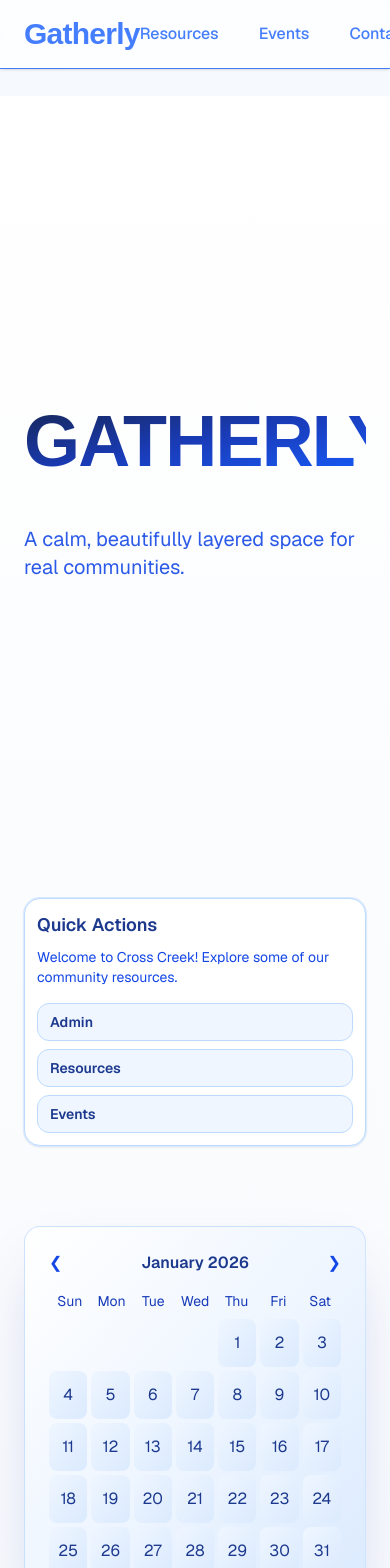
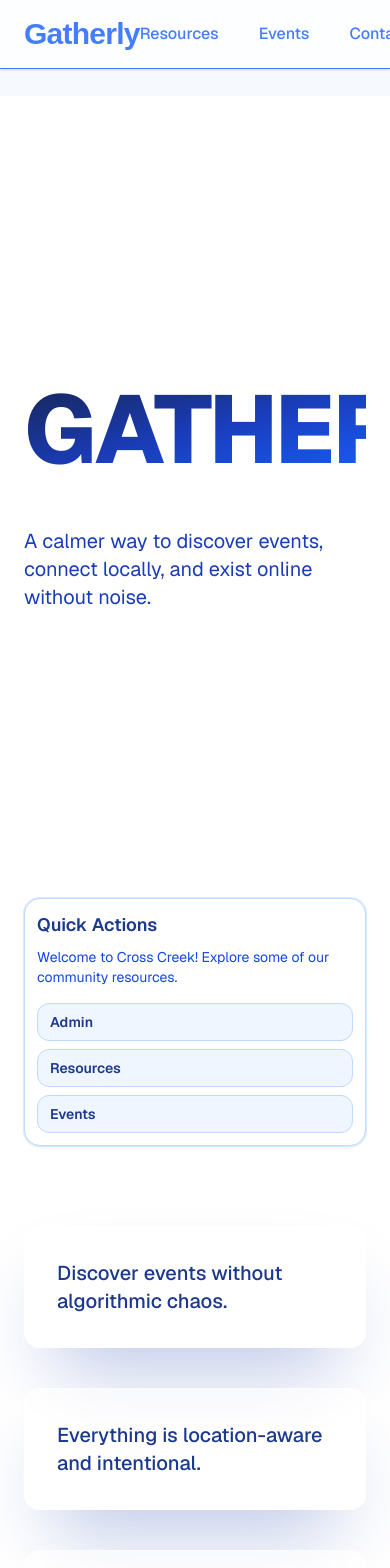
Before and after one commit to TSA-Group/tsa_group_starter, a Next.js app: page / in a window 390 px wide. Shown: the top 1568 px of the page. Built offline with nearby package versions, Linux system fonts and the light colour scheme.

Commit message:
Update page.tsx

```diff
--- a/app/page.tsx
+++ b/app/page.tsx
@@ -1,25 +1,24 @@
 "use client";
 
-import React, { useState, useEffect, useRef } from "react";
+import React, { useEffect, useState, useRef } from "react";
 import {
   motion,
   Variants,
-  AnimatePresence,
   useScroll,
   useTransform,
 } from "framer-motion";
 import Link from "next/link";
 import { QuickActions } from "./QuickActions";
 
-/* ------------------ MOTION VARIANTS ------------------ */
+/* ---------------- ANIMATIONS ---------------- */
 
 const container: Variants = {
   hidden: {},
-  show: { transition: { staggerChildren: 0.18 } },
+  show: { transition: { staggerChildren: 0.15 } },
 };
 
 const fadeUp: Variants = {
-  hidden: { opacity: 0, y: 40, filter: "blur(8px)" },
+  hidden: { opacity: 0, y: 50, filter: "blur(8px)" },
   show: {
     opacity: 1,
     y: 0,
@@ -29,7 +28,7 @@ const fadeUp: Variants = {
 };
 
 const cardPop: Variants = {
-  hidden: { opacity: 0, y: 18, scale: 0.96 },
+  hidden: { opacity: 0, y: 30, scale: 0.96 },
   show: {
     opacity: 1,
     y: 0,
@@ -38,249 +37,181 @@ const cardPop: Variants = {
   },
 };
 
-/* ------------------ PAGE ------------------ */
+/* ---------------- PAGE ---------------- */
 
 export default function Home() {
   const year = new Date().getFullYear();
-  const [calendarDate, setCalendarDate] = useState(new Date());
-  const [selectedDate, setSelectedDate] = useState<Date | null>(null);
-  const calendarRef = useRef<HTMLDivElement>(null);
-
   const { scrollY } = useScroll();
-  const [scrollRange, setScrollRange] = useState(0);
+  const [scrollRange, setScrollRange] = useState(1);
 
   useEffect(() => {
     setScrollRange(document.body.scrollHeight - window.innerHeight);
   }, []);
 
-  /* ------------------ PARALLAX + COLOR DEPTH ------------------ */
+  /* -------- MULTI-ZONE COLOR SYSTEM -------- */
 
-  const slowY = useTransform(scrollY, [0, scrollRange], [0, -120]);
-  const fastY = useTransform(scrollY, [0, scrollRange], [0, -280]);
-
-  // MULTI-LAYER COLOR ATMOSPHERE
-  const bgMain = useTransform(
+  const baseBg = useTransform(
     scrollY,
-    [0, scrollRange * 0.4, scrollRange],
-    [
-      "linear-gradient(180deg, #FFFFFF 0%, #F3F6FB 60%)",
-      "linear-gradient(180deg, #EEF3F9 0%, #E4EBF4 70%)",
-      "linear-gradient(180deg, #E6EDF5 0%, #D9E3EF 80%)",
-    ]
+    [0, scrollRange * 0.25, scrollRange],
+    ["#ffffff", "#EEF3F9", "#E5E9EF"]
   );
 
-  /* ------------------ CALENDAR DATA ------------------ */
+  const greyChapter = useTransform(
+    scrollY,
+    [scrollRange * 0.35, scrollRange * 0.6],
+    ["rgba(226,232,240,0)", "rgba(203,213,225,0.65)"]
+  );
 
-  const calYear = calendarDate.getFullYear();
-  const calMonth = calendarDate.getMonth();
+  const deepBlueChapter = useTransform(
+    scrollY,
+    [scrollRange * 0.6, scrollRange],
+    ["rgba(15,23,42,0)", "rgba(15,23,42,0.15)"]
+  );
 
-  const daysOfWeek = ["Sun", "Mon", "Tue", "Wed", "Thu", "Fri", "Sat"];
-  const monthNames = [
-    "January","February","March","April","May","June",
-    "July","August","September","October","November","December"
-  ];
+  const slowY = useTransform(scrollY, [0, scrollRange], [0, -140]);
+  const fastY = useTransform(scrollY, [0, scrollRange], [0, -320]);
 
-  const events = [
-    {
-      title: "Neighborhood Meetup",
-      dateString: "2025-12-21T14:00:00",
-      location: "Community Park",
-      details: "Meet local residents and join discussions.",
-    },
-    {
-      title: "Community Dinner",
-      dateString: "2025-12-21T18:00:00",
-      location: "Downtown Church",
-      details: "Free meal and fellowship.",
-    },
-    {
-      title: "Clothing Drive",
-      dateString: "2025-12-22T10:00:00",
-      location: "Westside Center",
-      details: "Donate clothes and volunteer.",
-    },
-  ];
-
-  const generateCalendarDays = () => {
-    const firstDay = new Date(calYear, calMonth, 1).getDay();
-    const daysInMonth = new Date(calYear, calMonth + 1, 0).getDate();
-    const days: (Date | null)[] = [];
-    for (let i = 0; i < firstDay; i++) days.push(null);
-    for (let i = 1; i <= daysInMonth; i++) days.push(new Date(calYear, calMonth, i));
-    return days;
-  };
-
-  const calendarDays = generateCalendarDays();
-
-  /* ------------------ JSX ------------------ */
+  /* ---------------- JSX ---------------- */
 
   return (
     <motion.div
-      style={{ background: bgMain }}
+      style={{ background: baseBg }}
       variants={container}
       initial="hidden"
       animate="show"
-      className="min-h-screen overflow-x-hidden text-slate-900"
+      className="relative min-h-screen overflow-x-hidden text-slate-900"
     >
+      {/* COLOR OVERLAYS */}
+      <motion.div
+        style={{ backgroundColor: greyChapter }}
+        className="fixed inset-0 -z-10 pointer-events-none"
+      />
+      <motion.div
+        style={{ backgroundColor: deepBlueChapter }}
+        className="fixed inset-0 -z-10 pointer-events-none"
+      />
 
-      {/* ------------------ HERO ------------------ */}
+      {/* HERO */}
       <motion.header
         style={{ y: slowY }}
-        className="relative min-h-[95vh] flex flex-col justify-center max-w-7xl mx-auto px-6"
+        className="min-h-[95vh] flex flex-col justify-center max-w-7xl mx-auto px-6"
       >
-        {/* soft glow layer */}
-        <div className="absolute inset-0 -z-10 bg-[radial-gradient(circle_at_30%_30%,#E6EEFA,transparent_60%)]" />
-
         <motion.h1
-          animate={{ y: [0, -14, 0] }}
-          transition={{ duration: 5, ease: "easeInOut", repeat: Infinity }}
-          className="text-7xl sm:text-8xl lg:text-9xl font-extrabold tracking-tight
+          animate={{ y: [0, -16, 0] }}
+          transition={{ duration: 6, repeat: Infinity, ease: "easeInOut" }}
+          className="text-8xl sm:text-9xl font-extrabold tracking-tight
                      text-transparent bg-clip-text
                      bg-gradient-to-br from-blue-950 via-blue-800 to-blue-600"
-          style={{ fontFamily: "TAN Buster, sans-serif" }}
         >
           GATHERLY
         </motion.h1>
 
-        <p className="mt-10 text-xl max-w-xl text-blue-700/90">
-          A calm, beautifully layered space for real communities.
+        <p className="mt-12 max-w-xl text-xl text-blue-800">
+          A calmer way to discover events, connect locally, and exist online
+          without noise.
         </p>
       </motion.header>
 
-      {/* ------------------ CALENDAR + ACTIONS ------------------ */}
-      <motion.main className="relative max-w-7xl mx-auto px-6 pb-72 flex flex-col lg:flex-row gap-20">
-        <motion.section style={{ y: fastY }} className="lg:w-1/3">
+      {/* TOOLS SECTION */}
+      <motion.section className="max-w-7xl mx-auto px-6 pb-72 grid lg:grid-cols-3 gap-20">
+        <motion.div style={{ y: fastY }}>
           <QuickActions />
-        </motion.section>
-
-        <motion.section className="lg:w-2/3">
-          <motion.div
-            ref={calendarRef}
-            variants={cardPop}
-            className="
-              bg-gradient-to-br from-white via-blue-50 to-blue-100
-              rounded-2xl border border-blue-200/70
-              shadow-[0_30px_60px_-20px_rgba(30,64,175,0.25)]
-              p-6
-            "
-          >
-            <div className="flex justify-between mb-4">
-              <button className="text-blue-700" onClick={() => setCalendarDate(new Date(calYear, calMonth - 1))}>❮</button>
-              <h3 className="font-semibold text-blue-900">
-                {monthNames[calMonth]} {calYear}
-              </h3>
-              <button className="text-blue-700" onClick={() => setCalendarDate(new Date(calYear, calMonth + 1))}>❯</button>
-            </div>
-
-            <div className="grid grid-cols-7 text-sm mb-2">
-              {daysOfWeek.map((d) => (
-                <div key={d} className="text-center text-blue-800">{d}</div>
-              ))}
-            </div>
-
-            <div className="grid grid-cols-7 gap-1">
-              {calendarDays.map((date, i) =>
-                date ? (
-                  <div
-                    key={i}
-                    onClick={() => setSelectedDate(date)}
-                    className="
-                      h-12 flex items-center justify-center rounded-lg
-                      bg-gradient-to-br from-blue-50 to-blue-100
-                      hover:from-blue-100 hover:to-blue-200
-                      text-blue-900 cursor-pointer
-                    "
-                  >
-                    {date.getDate()}
-                  </div>
-                ) : (
-                  <div key={i} />
-                )
-              )}
-            </div>
-
-            <AnimatePresence>
-              {selectedDate && (
-                <motion.div
-                  initial={{ opacity: 0, y: 10 }}
-                  animate={{ opacity: 1, y: 0 }}
-                  exit={{ opacity: 0, y: 10 }}
-                  className="
-                    mt-4 p-4 rounded-xl
-                    bg-gradient-to-br from-blue-100 via-blue-50 to-white
-                    text-blue-900
-                  "
-                >
-                  Events on {selectedDate.toDateString()}
-                </motion.div>
-              )}
-            </AnimatePresence>
-          </motion.div>
-        </motion.section>
-      </motion.main>
-
-      {/* ------------------ STATEMENT ------------------ */}
-      <section className="min-h-[120vh] flex items-center justify-center px-6 bg-gradient-to-b from-transparent to-blue-100/40">
-        <motion.h2
-          initial={{ opacity: 0, y: 60 }}
-          whileInView={{ opacity: 1, y: 0 }}
-          transition={{ duration: 1 }}
-          viewport={{ once: true }}
-          className="text-6xl sm:text-7xl font-extrabold text-blue-950 text-center max-w-4xl"
-        >
-          Depth isn’t decoration — it’s intention.
-        </motion.h2>
-      </section>
-
-      {/* ------------------ FLOATING INFO ------------------ */}
-      <section className="relative py-80 overflow-hidden">
-        <motion.div
-          style={{ y: slowY }}
-          className="
-            absolute left-10 top-40 w-72 p-6 rounded-2xl
-            bg-gradient-to-br from-white via-blue-50 to-blue-100
-            shadow-[0_25px_50px_-20px_rgba(37,99,235,0.4)]
-          "
-        >
-          <h4 className="font-semibold text-blue-900 mb-2">Layered Design</h4>
-          <p className="text-sm text-blue-700">
-            Multiple tones create emotional depth.
-          </p>
         </motion.div>
 
+        <motion.div variants={fadeUp} className="lg:col-span-2 space-y-10">
+          {[
+            "Discover events without algorithmic chaos.",
+            "Everything is location-aware and intentional.",
+            "Designed for clarity, not addiction.",
+          ].map((text, i) => (
+            <motion.div
+              key={i}
+              variants={cardPop}
+              className="p-8 rounded-2xl bg-white/70 backdrop-blur-xl
+                         border border-white/40
+                         shadow-[0_40px_80px_-30px_rgba(30,64,175,0.4)]"
+            >
+              <p className="text-xl font-medium text-blue-900">{text}</p>
+            </motion.div>
+          ))}
+        </motion.div>
+      </motion.section>
+
+      {/* IMAGE CHAPTER */}
+      <section className="relative min-h-[120vh] flex items-center">
+        <img
+          src="https://images.unsplash.com/photo-1529156069898-49953e39b3ac"
+          className="absolute inset-0 w-full h-full object-cover"
+          alt=""
+        />
+        <div className="absolute inset-0 bg-gradient-to-b from-white/80 via-white/40 to-transparent" />
+
         <motion.div
-          style={{ y: fastY }}
-          className="
-            absolute right-10 top-96 w-72 p-6 rounded-2xl
-            bg-gradient-to-br from-blue-100 via-blue-50 to-white
-            shadow-[0_25px_50px_-20px_rgba(30,64,175,0.45)]
-          "
+          variants={fadeUp}
+          viewport={{ once: true }}
+          className="relative max-w-3xl mx-auto p-14 bg-white/80 backdrop-blur-xl
+                     rounded-3xl shadow-2xl"
         >
-          <h4 className="font-semibold text-blue-900 mb-2">Motion with Purpose</h4>
-          <p className="text-sm text-blue-700">
-            Depth comes from restraint.
+          <h2 className="text-4xl font-extrabold text-blue-950 mb-6">
+            Designed around real places
+          </h2>
+          <p className="text-lg text-blue-800 leading-relaxed">
+            Gatherly focuses on physical proximity and real-world presence,
+            turning digital discovery into real human connection.
           </p>
         </motion.div>
       </section>
 
-      {/* ------------------ STORY ------------------ */}
-      <section className="py-64 px-6 bg-gradient-to-b from-blue-100/30 to-blue-200/40">
-        <h2 className="text-5xl font-extrabold text-center text-blue-950 mb-16">
-          Our Story
+      {/* GREY PHILOSOPHY CHAPTER */}
+      <section className="py-72 px-6 bg-gradient-to-b from-slate-100 via-slate-200/70 to-slate-300/60">
+        <h2 className="text-5xl font-extrabold text-center mb-24 text-slate-900">
+          A slower digital experience
         </h2>
-        <div className="
-          max-w-4xl mx-auto p-12 rounded-2xl
-          bg-gradient-to-br from-white via-blue-50 to-blue-100
-          shadow-[0_40px_80px_-30px_rgba(30,64,175,0.35)]
-        ">
-          <p><strong>2023:</strong> The idea was born.</p>
-          <p className="mt-4"><strong>2024:</strong> The platform took shape.</p>
-          <p className="mt-4"><strong>2025:</strong> Gatherly launched.</p>
+
+        <div className="max-w-6xl mx-auto grid md:grid-cols-3 gap-12">
+          {[
+            "No infinite feeds",
+            "No engagement manipulation",
+            "No artificial urgency",
+            "Intentional design",
+            "Local-first discovery",
+            "Human pacing",
+          ].map((item, i) => (
+            <motion.div
+              key={i}
+              variants={cardPop}
+              className="p-10 rounded-2xl bg-white/70 backdrop-blur-xl shadow-lg"
+            >
+              <p className="text-lg font-semibold text-slate-800">{item}</p>
+            </motion.div>
+          ))}
         </div>
       </section>
 
-      {/* ------------------ FOOTER ------------------ */}
-      <footer className="border-t border-blue-200 bg-gradient-to-b from-blue-50 to-blue-100 py-6 text-center text-sm text-blue-800">
+      {/* FINAL IMAGE + STATEMENT */}
+      <section className="relative min-h-[100vh] flex items-center justify-center px-6">
+        <img
+          src="https://images.unsplash.com/photo-1500530855697-b586d89ba3ee"
+          className="absolute inset-0 w-full h-full object-cover"
+          alt=""
+        />
+        <div className="absolute inset-0 bg-gradient-to-br from-slate-900/60 to-slate-900/20" />
+
+        <motion.div
+          variants={fadeUp}
+          className="relative max-w-2xl text-center text-white"
+        >
+          <h2 className="text-5xl font-extrabold mb-8">
+            Technology should feel human again
+          </h2>
+          <p className="text-xl text-slate-200">
+            Gatherly is built to support real communities — not extract attention.
+          </p>
+        </motion.div>
+      </section>
+
+      {/* FOOTER */}
+      <footer className="py-8 text-center text-sm text-slate-700 bg-slate-100">
         © {year} Gatherly. All rights reserved.
       </footer>
     </motion.div>
```
